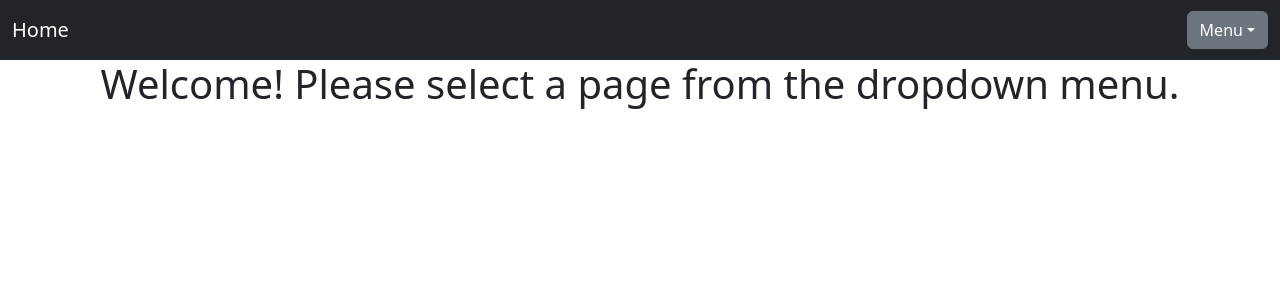
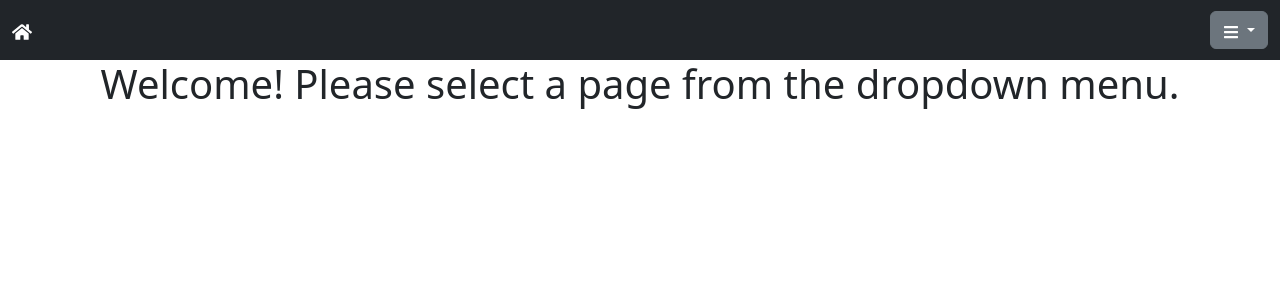
Before and after one commit to salmansheikhutk/copilot_project, a React (Create React App) app in the folder frontend/: page / in a window 1280 px wide. Shown: the top 300 px of the page. Built offline with nearby package versions, Linux system fonts and the light colour scheme.

Commit message:
install react-icons

```diff
--- a/frontend/package.json
+++ b/frontend/package.json
@@ -6,6 +6,7 @@
     "bootstrap": "^5.3.3",
     "react": "^17.0.2",
     "react-dom": "^17.0.2",
+    "react-icons": "^4.12.0",
     "react-scripts": "4.0.3"
   },
   "scripts": {
--- a/frontend/src/components/header/Header.js
+++ b/frontend/src/components/header/Header.js
@@ -1,16 +1,19 @@
 import React from 'react';
 import './Header.css';
 import 'bootstrap/dist/js/bootstrap.bundle.min.js'; // Import Bootstrap JS
+import { FaHome, FaBars } from 'react-icons/fa'; // Import icons from react-icons
 
 function Header({ setActiveComponent }) {
     return (
         <header className="header">
             <nav className="navbar navbar-dark bg-dark">
                 <div className="container-fluid">
-                    <a className="navbar-brand" href="#" onClick={() => setActiveComponent('', 'Welcome! Please select a page from the dropdown menu.')}>Home</a>
+                    <a className="navbar-brand" href="#" onClick={() => setActiveComponent('', 'Welcome! Please select a page from the dropdown menu.')}>
+                        <FaHome /> {/* Home icon */}
+                    </a>
                     <div className="dropdown ms-auto">
                         <button className="btn btn-secondary dropdown-toggle" type="button" id="dropdownMenuButton" data-bs-toggle="dropdown" aria-expanded="false">
-                            Menu
+                            <FaBars /> {/* Menu icon */}
                         </button>
                         <ul className="dropdown-menu dropdown-menu-end" aria-labelledby="dropdownMenuButton">
                             <li><a className="dropdown-item" href="#simple-function" onClick={() => setActiveComponent('SimpleFunction', 'Simple Function')}>Simple Function</a></li>
```
Also changed, not shown: 1 other file (tests, documents, lock files or other folders).
